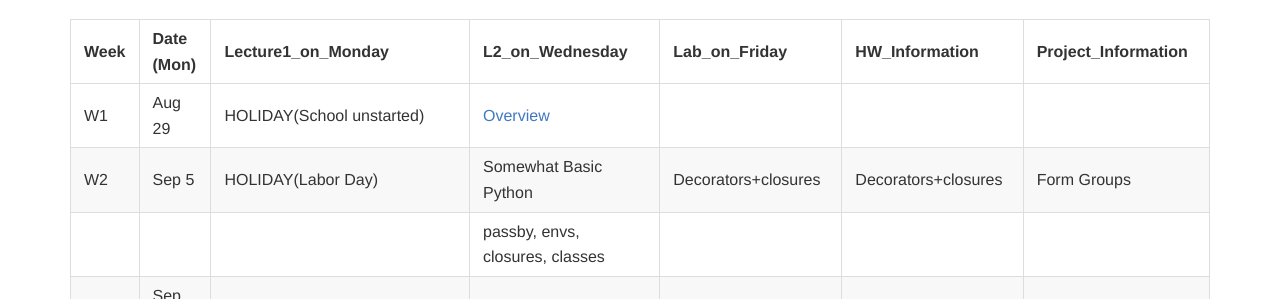
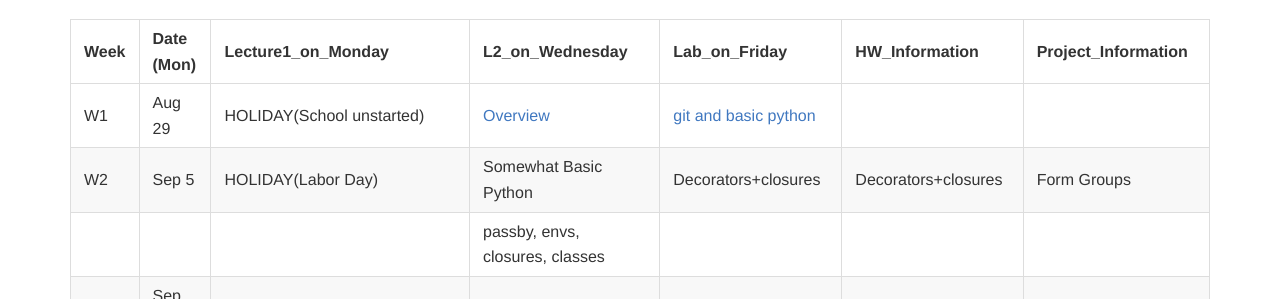
Before and after one commit to iacs-cs207/cs207-2016, a Jekyll site: the page built from schedule.md, in a window 1280 px wide and 900 px high. Shown: the part 127-426 px from the top of the window. Built offline with Jekyll 4.4.1, drawn with Linux system fonts in a browser that asks for light colours; nearby versions of some CDN libraries; Markdown is read by kramdown in place of the engine named in the settings.

Commit message:
added lab1 to schedule

```diff
--- a/schedule.md
+++ b/schedule.md
@@ -5,7 +5,7 @@
 
 | Week | Date (Mon) | Lecture1_on_Monday                       | L2_on_Wednesday                          | Lab_on_Friday                            | HW_Information                           | Project_Information                      |
 | ---- | ---------- | ---------------------------------------- | ---------------------------------------- | ---------------------------------------- | ---------------------------------------- | ---------------------------------------- |
-| W1   | Aug 29     | HOLIDAY(School unstarted)                | [Overview](https://github.com/iacs-cs207/cs207-2016/blob/master/lectures/introduction.pdf)        |                                          |                                          |                                          |
+| W1   | Aug 29     | HOLIDAY(School unstarted)                | [Overview](https://github.com/iacs-cs207/cs207-2016/blob/master/lectures/introduction.pdf)        |     [git and basic python](https://github.com/iacs-cs207/cs207-2016/blob/master/labs/lab1)                                     |                                          |                                          |
 | W2   | Sep 5      | HOLIDAY(Labor Day)                       | Somewhat Basic Python                    | Decorators+closures                      | Decorators+closures                      | Form Groups                              |
 |      |            |                                          | passby, envs, closures, classes          |                                          |                                          |                                          |
 | W3   | Sep 12     | Software Design                          | Algorithms and O(n)                      | Fib                                      | Fib+Decorators                           | Form Groups                              |
```
